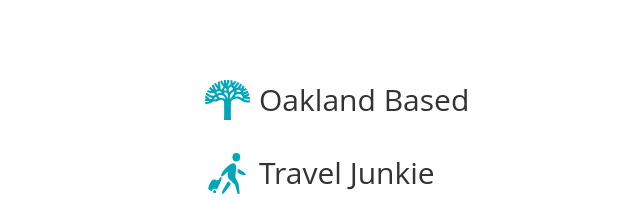
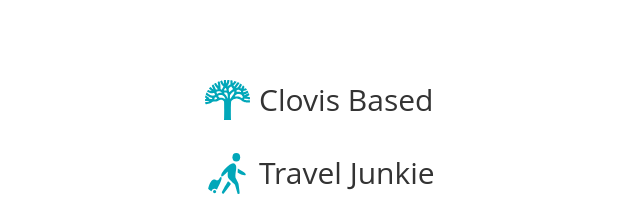
Before and after one commit to sunchik02/sunchik02.github.io, a plain HTML site: page index.html in a window 1280 px wide. Shown: the part 271-484 px from the top of the page, 317-957 px from the left. Drawn offline with Linux system fonts and the light colour scheme.

Commit message:
Update index.html

```diff
--- a/index.html
+++ b/index.html
@@ -60,7 +60,7 @@
       <img src="images/tree.svg" alt="Oakland tree">
     </div>
     <div class="column_txt">
-      <p class="about">Oakland Based</p>
+      <p class="about">Clovis Based</p>
     </div>
   </div>
   <div class="row">
```
